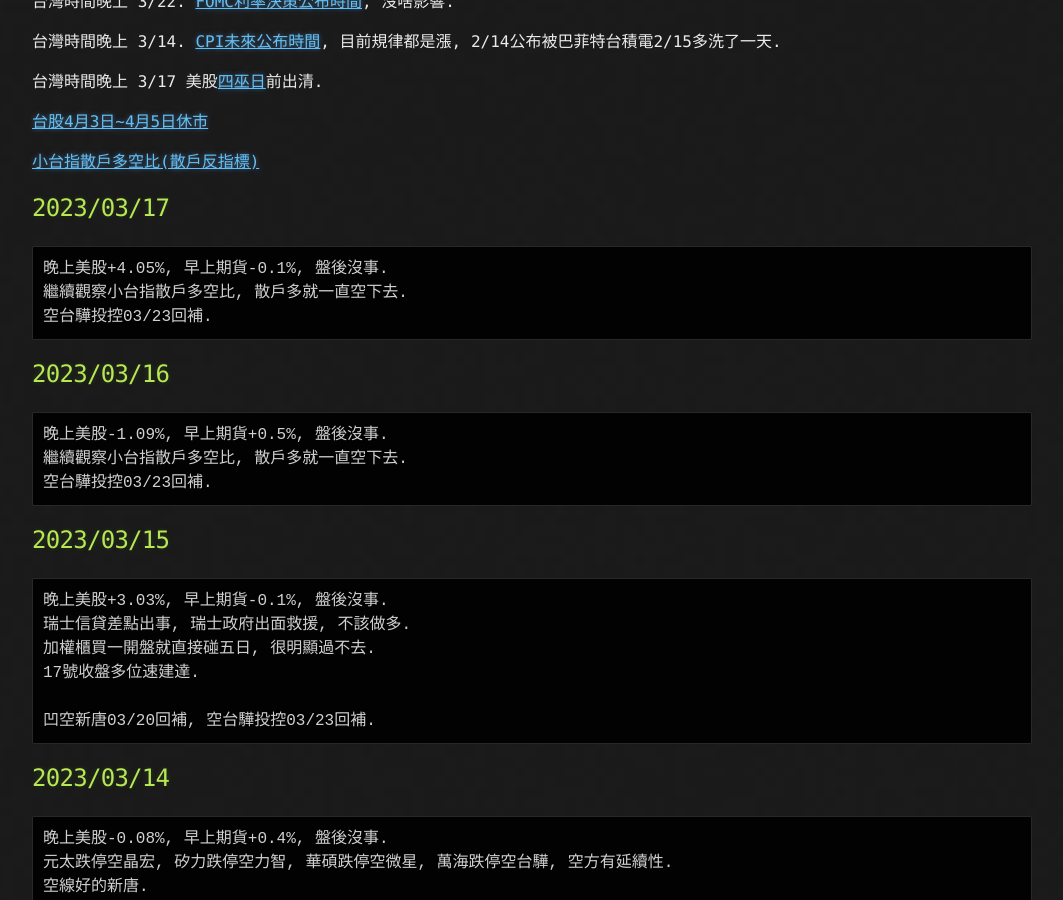
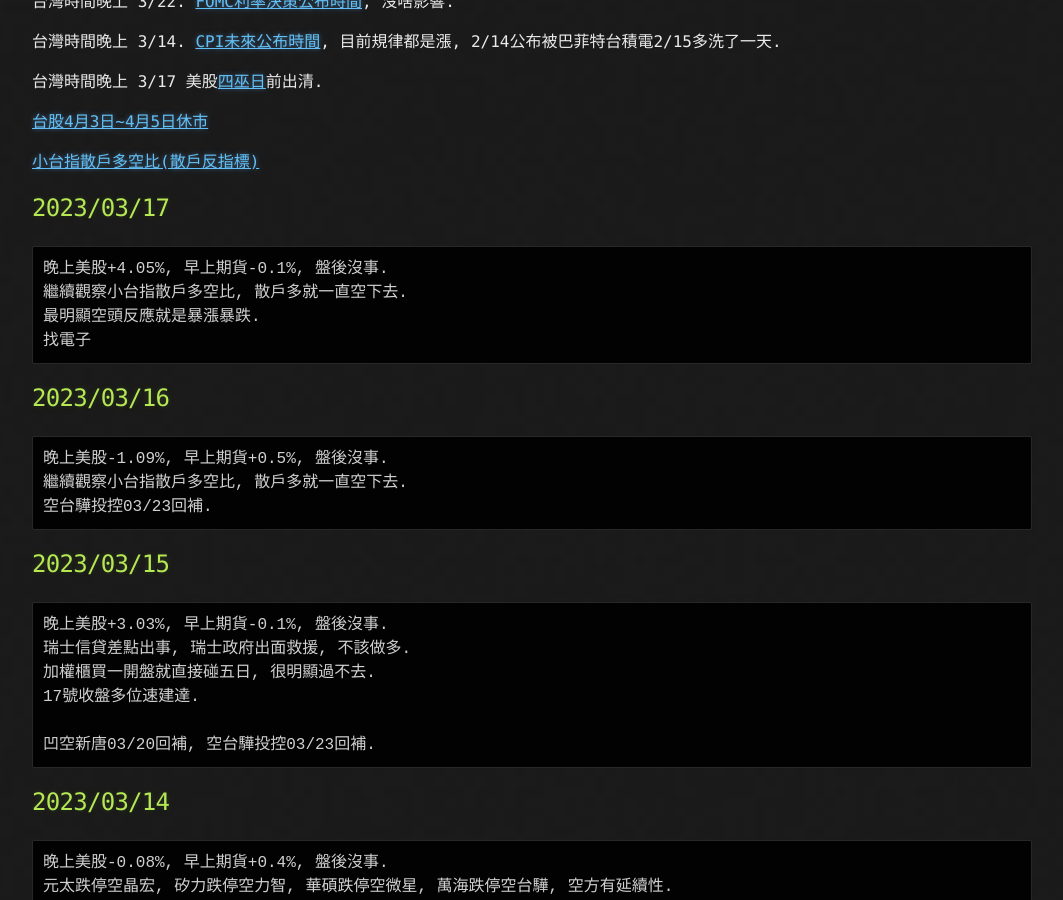
Before and after one commit to lepg5487/Stock_God, a Jekyll site: the page built from index.md, in a window 1280 px wide and 900 px high, scrolled down 468 px. Shown: the whole window, without its empty margins (108-1171 px from the left). Built offline with Jekyll 4.4.1, drawn with Linux system fonts in a browser that asks for light colours; our own code applies the rules of GitHub Pages for plain Markdown files.

Commit message:
Update index.md

````diff
--- a/index.md
+++ b/index.md
@@ -26,7 +26,8 @@ layout: testlayouts
 ```
 晚上美股+4.05%, 早上期貨-0.1%, 盤後沒事.
 繼續觀察小台指散戶多空比, 散戶多就一直空下去.
-空台驊投控03/23回補.
+最明顯空頭反應就是暴漲暴跌.
+找電子
 ```
 
 ## 2023/03/16
````
